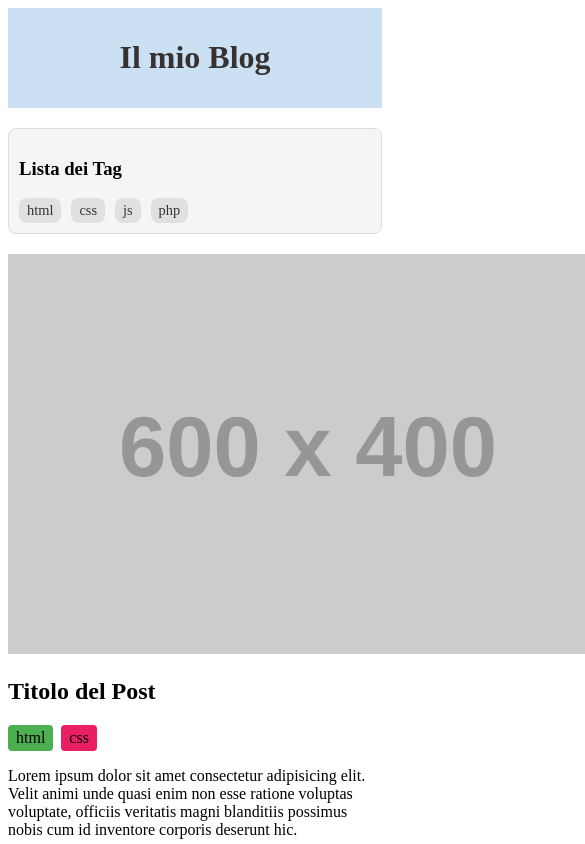
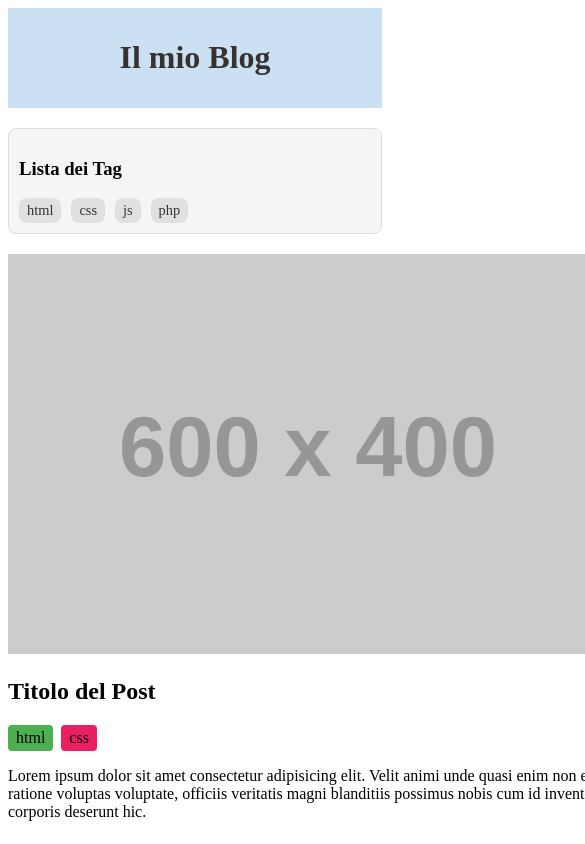
Before and after one commit to GiovanniYahyaLaassel/react-props, a React (Vite) app: page / in a window 390 px wide. Shown: the top 844 px of the page, 585 px wide, since content can reach past the window. Built offline with nearby package versions, Linux system fonts and the light colour scheme.

Commit message:
Add cardsContainer  for layout

```diff
--- a/src/App.jsx
+++ b/src/App.jsx
@@ -30,6 +30,7 @@ function App() {
         </div>
       </section>
 
+      <div className={styles.cardsContainer}>
          {/* genero le card */}
           {pubblishedPosts.map((post) => (
             <Card
@@ -41,6 +42,7 @@ function App() {
               tags={post.tags}
             />
           ))}
+      </div>
       <Footer/>
 
     </div>
--- a/src/App.module.css
+++ b/src/App.module.css
@@ -22,3 +22,19 @@
     border-radius: 8px;
     font-size: 0.9em;
 }
+
+/* contenitore delle card creo un layout a 3 colonne  */
+.cardsContainer{
+    display: grid;
+    grid-template-columns: repeat(3, 1fr);
+    gap: 20px;
+    margin: 20px auto;
+    max-width: 1000px;
+}
+
+/* creo un laoyout per i tablet con 2 colonne  */
+@media (max-width: 768px) {
+    .cardsContainer{
+    grid-template-columns: repeat(2, 1fr);
+    }
+}
```
Lines whose indentation alone changed are shown as unchanged.
